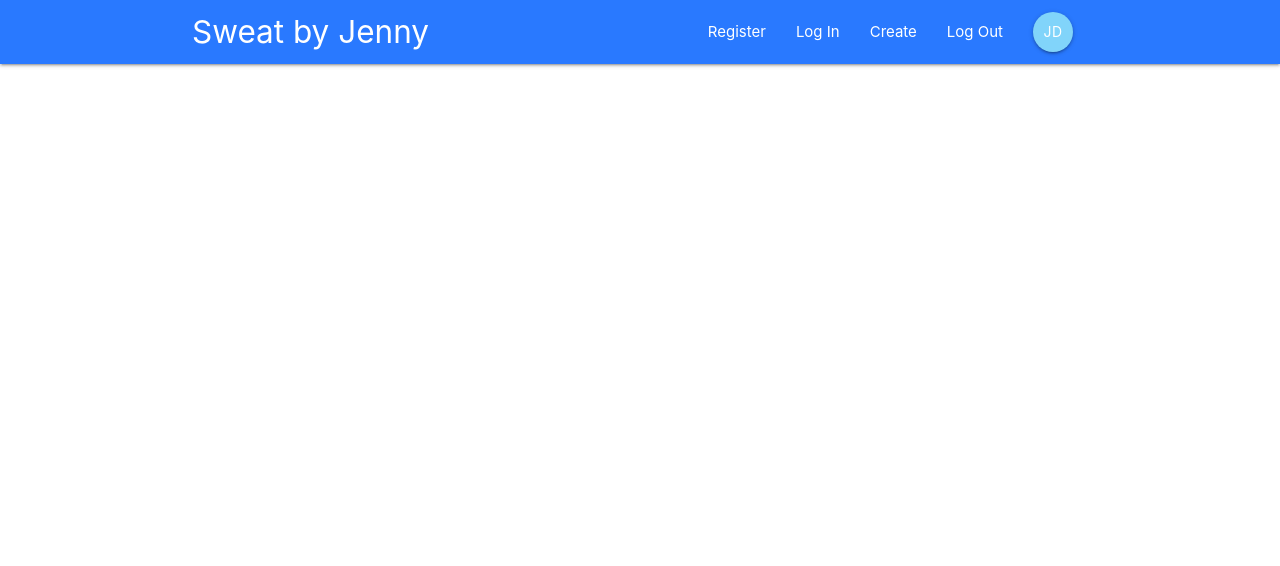
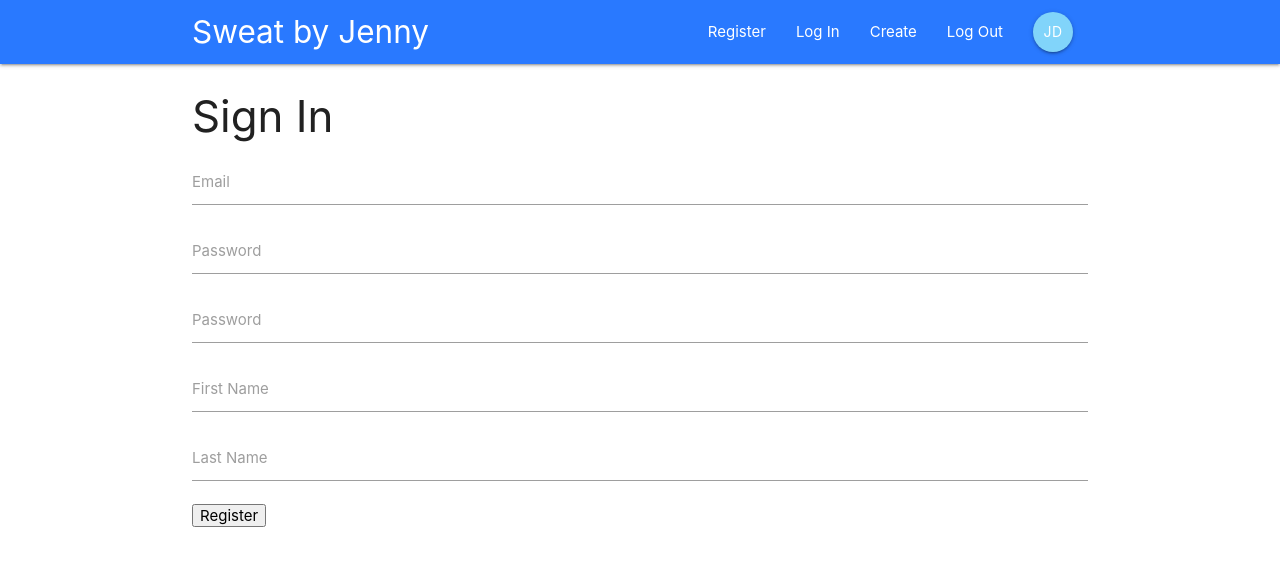
Before and after one commit to thatjenster/sweat-react, a React (Create React App) app: page /register in a window 1280 px wide. Shown: the top 566 px of the page. Built offline with nearby package versions, Linux system fonts and the light colour scheme.

Commit message:
add register form

```diff
--- a/public/index.html
+++ b/public/index.html
@@ -45,5 +45,7 @@
       To begin the development, run `npm start` or `yarn start`.
       To create a production bundle, use `npm run build` or `yarn build`.
     -->
+    <!-- Compiled and minified JavaScript -->
+    <script src="https://cdnjs.cloudflare.com/ajax/libs/materialize/1.0.0/js/materialize.min.js"></script>
   </body>
 </html>
--- a/src/App.js
+++ b/src/App.js
@@ -5,6 +5,7 @@
 import Dashboard from './Components/Dashboard/Dashboard';
 import Details from './Components/Projects/Details'
 import Login from './Components/Authenication/LogIn'
+import Register from './Components/Authenication/Register'
 
 class App extends Component {
   render() {
@@ -17,6 +18,7 @@
           <Route exact path="/" component={Dashboard} />
           <Route path="/project/:id" component={Details} />
           <Route path="/login" component={Login} />
+          <Route path="/register" component={Register} />
         </Switch>
       </div>
     </BrowserRouter>
--- a/src/Components/Authenication/LogIn.js
+++ b/src/Components/Authenication/LogIn.js
@@ -5,15 +5,21 @@
 class LogIn extends Component {
     constructor(){
         super();
-        this.state = {}
+        this.state = {
+            email: "",
+            password: ""
+        }
     }
 
     handleChange = (event) => {
-        console.log(event);
+        this.setState({
+            [event.target.id]: event.target.value
+        })
     }
 
     handleSubmit = (event) => {
-        console.log(event);
+        event.preventDefault();
+        console.log(this.state);
     }
     render() {
         return(
--- a/src/Components/Authenication/Register.js
+++ b/src/Components/Authenication/Register.js
@@ -0,0 +1,61 @@
+// Class component - storing in local state the user information
+
+import React, { Component } from 'react'
+
+class Register extends Component {
+    constructor(){
+        super();
+        this.state = {
+            email: "",
+            password: "",
+            firstName: "",
+            lastName: ""
+        }
+    }
+
+    handleChange = (event) => {
+        this.setState({
+            [event.target.id]: event.target.value
+        })
+    }
+
+    handleSubmit = (event) => {
+        event.preventDefault();
+        console.log(this.state);
+    }
+    render() {
+        return(
+            <div className="container">
+                <form className="logIn-form" onSubmit={this.handleSubmit}>
+                    <h3>Sign In</h3>
+                    <div className="input-field">
+                        <label htmlFor="email">Email</label>
+                        <input type="email" id="email" onChange={this.handleChange}/>
+                    </div>
+                    <div className="input-field">
+                        <label htmlFor="password">Password</label>
+                        <input type="password" id="password" onChange={this.handleChange}/>
+                    </div>
+                    <div className="input-field">
+                        <label htmlFor="password">Password</label>
+                        <input type="password" id="password" onChange={this.handleChange}/>
+                    </div>
+                    <div className="input-field">
+                        <label htmlFor="firstName">First Name</label>
+                        <input type="text" id="firstName" onChange={this.handleChange}/>
+                    </div>
+                    <div className="input-field">
+                        <label htmlFor="lastName">Last Name</label>
+                        <input type="text" id="lastName" onChange={this.handleChange}/>
+                    </div>
+                    <div className="input-field">
+                        <button className="login-btn">Register</button>
+                    </div>
+
+                </form>
+            </div>
+        )
+    }
+}
+
+export default Register;
```
